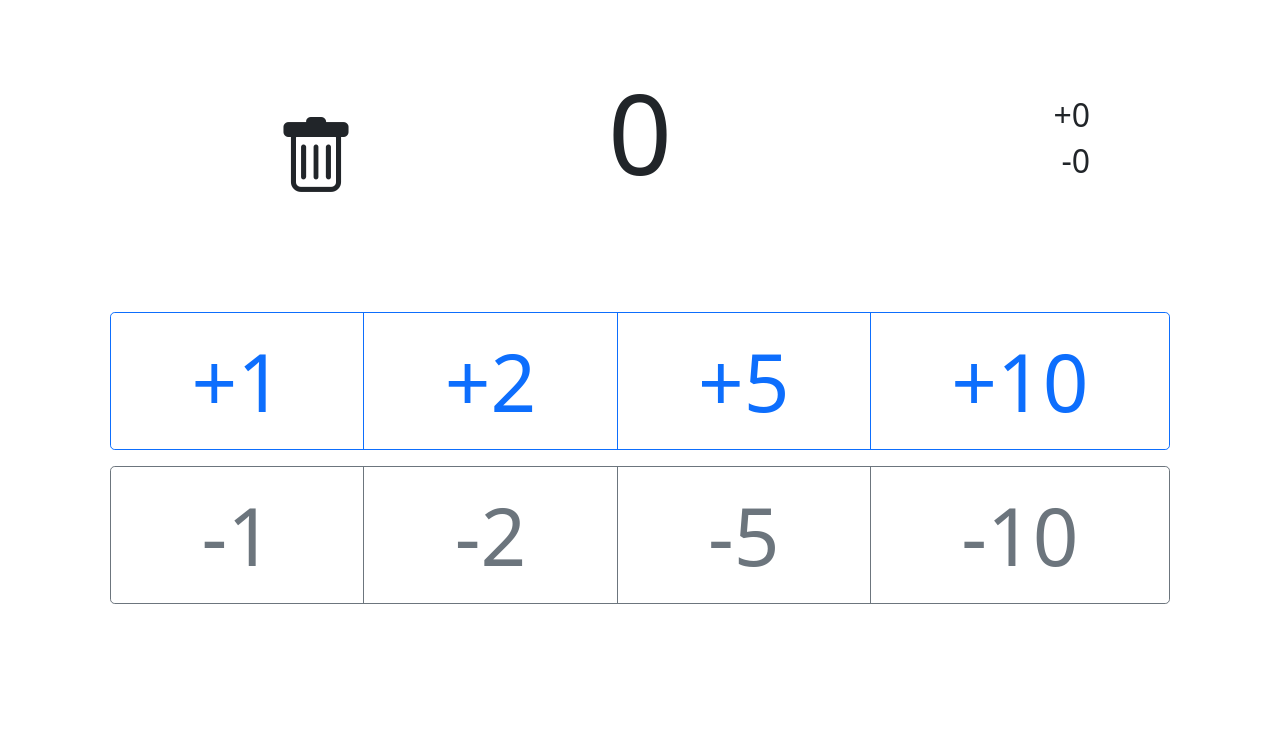
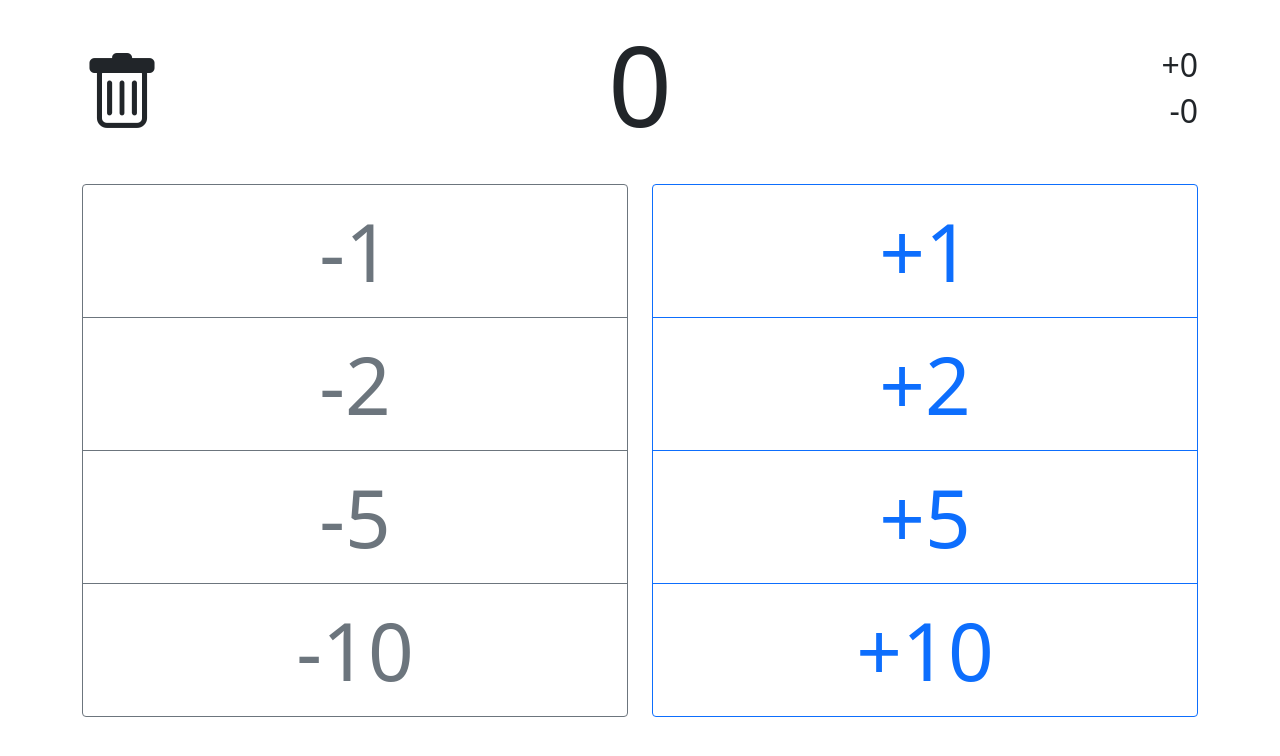
Before and after one commit to SimonHaas/tallycounter, a plain HTML site: page src/index.html in a window 1280 px wide. Drawn offline with nearby package versions, Linux system fonts and the light colour scheme.

Commit message:
vertical

```diff
--- a/src/index.html
+++ b/src/index.html
@@ -18,34 +18,30 @@
 <body>
 
     <div class="container">
-        <div class="row m-5">
-            <div class="col text-center m-5" onclick="confirmReset()">
-                <i class="bi-trash reset"></i>
+        <div class="row align-items-center">
+            <div class="col" onclick="confirmReset()">
+                <i class="bi-trash text-center reset"></i>
             </div>
             <div class="col">
                 <p id="counter" class="text-center text-xl"></p>
             </div>
-            <div class="col m-5">
+            <div class="col">
                 <p id="plus_counter" class="text-end h2"></p>
                 <p id="minus_counter" class="text-end h2"></p>
             </div>
         </div>
-        <div class="plus-minus mt-5">
-            <div class="row m-3">
-                <div class="btn-group btn-group-xl" role="group">
+        <div class="row">
+            <div class="col btn-group-vertical btn-group-xl order-1" role="group">
                 <button type="button" class="btn btn-outline-primary" onclick="increment(1)">+1</button>
                 <button type="button" class="btn btn-outline-primary" onclick="increment(2)">+2</button>
                 <button type="button" class="btn btn-outline-primary" onclick="increment(5)">+5</button>
                 <button type="button" class="btn btn-outline-primary" onclick="increment(10)">+10</button>
             </div>
-            </div>
-            <div class="row m-3">
-                <div class="btn-group btn-group-xl" role="group">
+            <div class="col btn-group-vertical btn-group-xl order-0" role="group">
                 <button type="button" class="btn btn-outline-secondary" onclick="decrement(1)">-1</button>
                 <button type="button" class="btn btn-outline-secondary" onclick="decrement(2)">-2</button>
                 <button type="button" class="btn btn-outline-secondary" onclick="decrement(5)">-5</button>
                 <button type="button" class="btn btn-outline-secondary" onclick="decrement(10)">-10</button>
-                </div>
             </div>
         </div>
     </div>
@@ -119,14 +115,7 @@
     }
 
     .btn-group-xl>.btn {
-        padding: 0.5rem 1rem;
         font-size: 5rem;
-        border-radius: 0.3rem;
-    }
-
-    .btn-group-xl>.btn+.dropdown-toggle-split {
-        padding-right: 0.75rem;
-        padding-left: 0.75rem;
     }
 </style>
 
```
Lines whose indentation alone changed are shown as unchanged.
